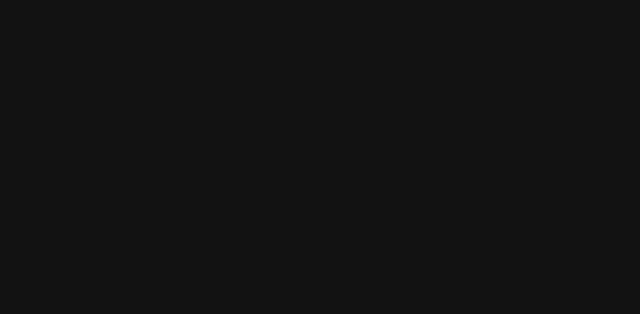
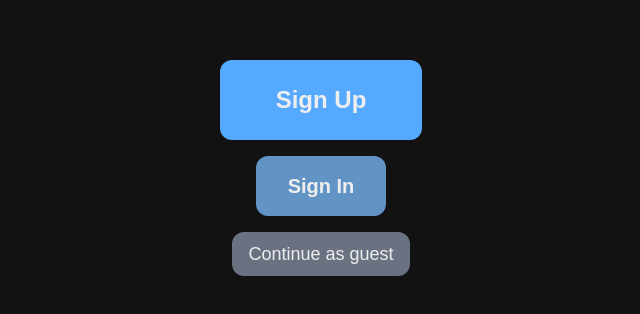
Before and after one commit to 1CEs/xo-digio, a Next.js app: page / in a window 1280 px wide. Shown: the part 232-546 px from the top of the page, without its empty margins (319-959 px from the left). Built offline with nearby package versions, Linux system fonts and the light colour scheme.

Commit message:
chore: calling comp

```diff
--- a/app/layout.tsx
+++ b/app/layout.tsx
@@ -25,7 +25,7 @@
   return (
     <html lang="en">
       <body
-        className={`${geistSans.variable} ${geistMono.variable} antialiased`}
+        className={`${geistSans.variable} ${geistMono.variable} antialiased flex items-center justify-center h-screen`}
       >
         {children}
       </body>
--- a/app/page.tsx
+++ b/app/page.tsx
@@ -1,8 +1,17 @@
-import Image from "next/image";
+import PlayfulButton from "@/components/playful-button";
 
 export default function Home() {
   return (
-    <>
-    </>
+    <main className="flex flex-col gap-4 items-center justify-center h-full">
+      <PlayfulButton size="xl" variant="primary">
+        Sign Up
+      </PlayfulButton>
+      <PlayfulButton size="lg" variant="secondary">
+        Sign In
+      </PlayfulButton>
+      <PlayfulButton size="md" variant="default">
+        Continue as guest
+      </PlayfulButton>
+    </main>
   );
 }
```
Also changed, not shown: components/icons.tsx (added).
